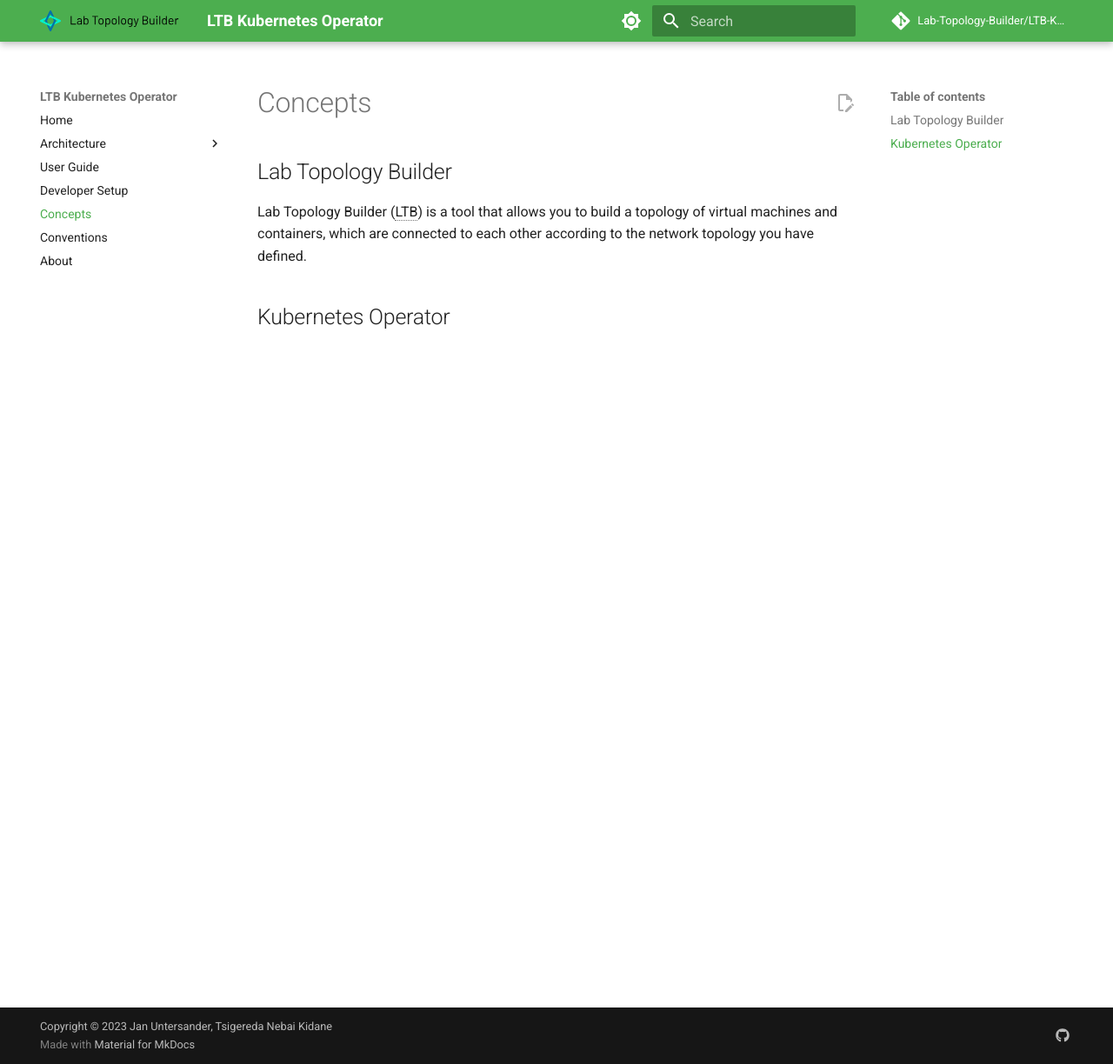
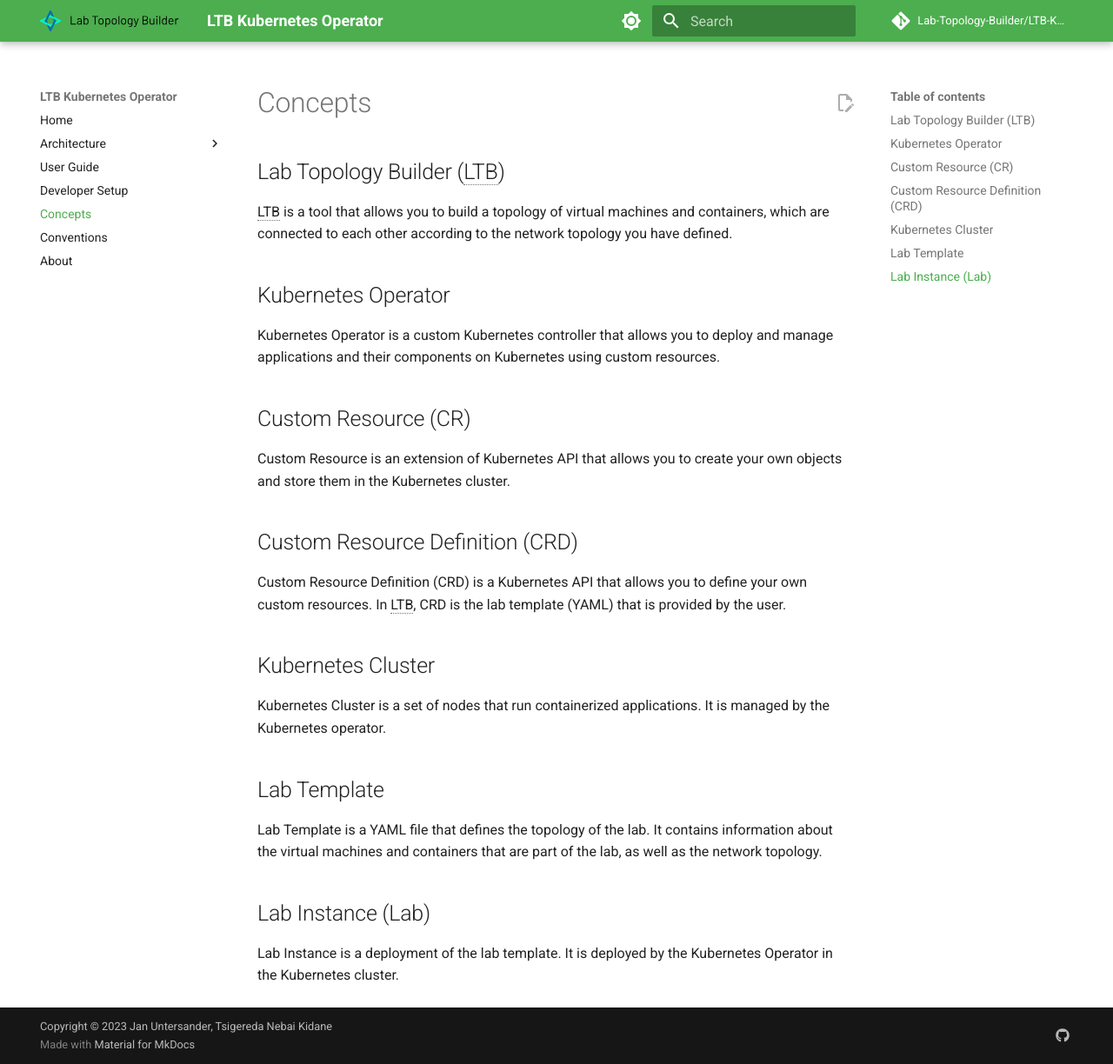
Before and after one commit to Lab-Topology-Builder/LTB-K8s-Backend, an MkDocs documentation site: the page built from docs/concepts.md, in a window 1280 px wide and 1224 px high. Shown: the whole window at 87% size. Built offline with MkDocs 1.6.1 and Material for MkDocs 9.7.7, drawn with Linux system fonts in a browser that asks for light colours; comment, search, counter and statistics services are not loaded.

Commit message:
Add concepts

```diff
--- a/docs/concepts.md
+++ b/docs/concepts.md
@@ -1,7 +1,29 @@
 # Concepts
 
-## Lab Topology Builder
+## Lab Topology Builder (LTB)
 
-Lab Topology Builder (LTB) is a tool that allows you to build a topology of virtual machines and containers, which are connected to each other according to the network topology you have defined.
+LTB is a tool that allows you to build a topology of virtual machines and containers, which are connected to each other according to the network topology you have defined.
 
 ## Kubernetes Operator
+
+Kubernetes Operator is a custom Kubernetes controller that allows you to deploy and manage applications and their components on Kubernetes using custom resources.
+
+## Custom Resource (CR)
+
+Custom Resource is an extension of Kubernetes API that allows you to create your own objects and store them in the Kubernetes cluster.
+
+## Custom Resource Definition (CRD)
+
+Custom Resource Definition (CRD) is a Kubernetes API that allows you to define your own custom resources. In LTB, CRD is the lab template (YAML) that is provided by the user.
+
+## Kubernetes Cluster
+
+Kubernetes Cluster is a set of nodes that run containerized applications. It is managed by the Kubernetes operator.
+
+## Lab Template
+
+Lab Template is a YAML file that defines the topology of the lab. It contains information about the virtual machines and containers that are part of the lab, as well as the network topology.
+
+## Lab Instance (Lab)
+
+Lab Instance is a deployment of the lab template. It is deployed by the Kubernetes Operator in the Kubernetes cluster.
```
